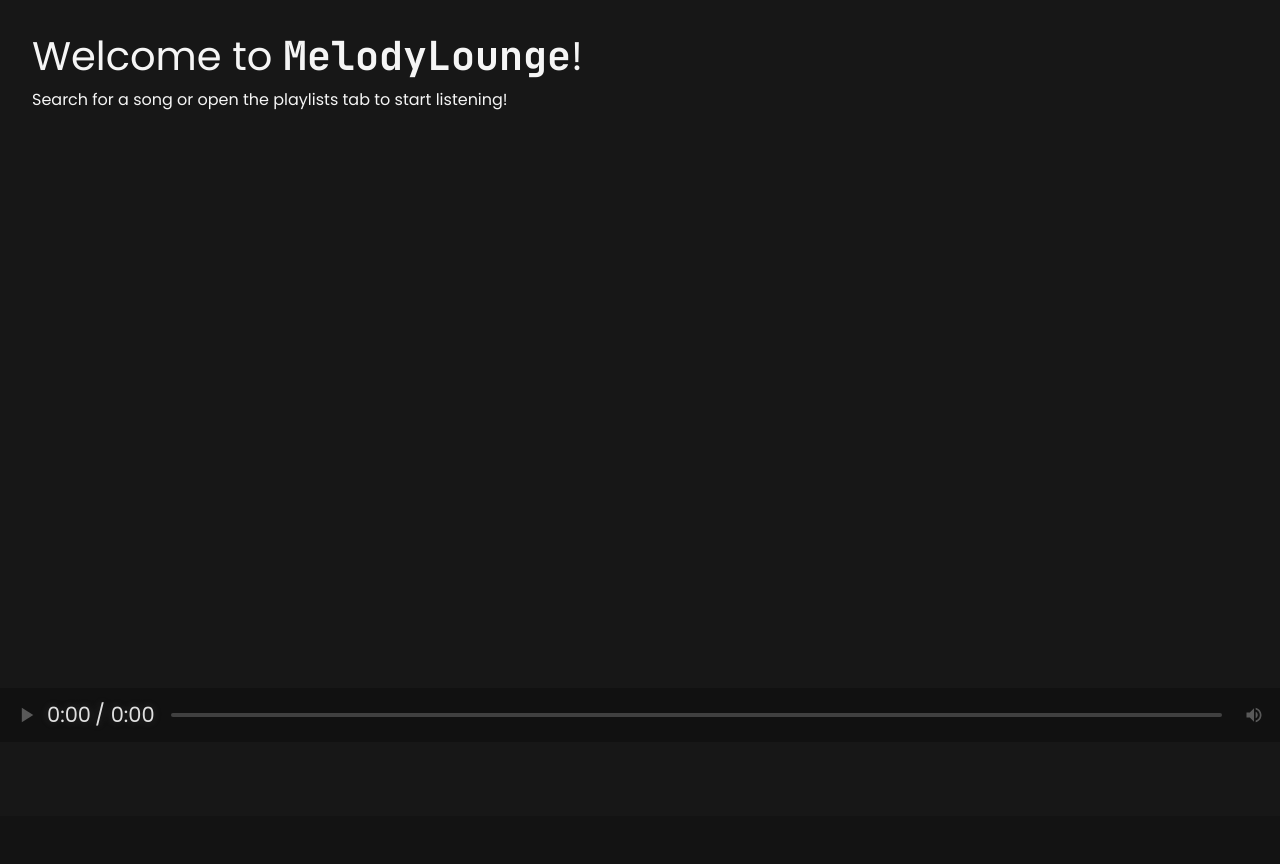
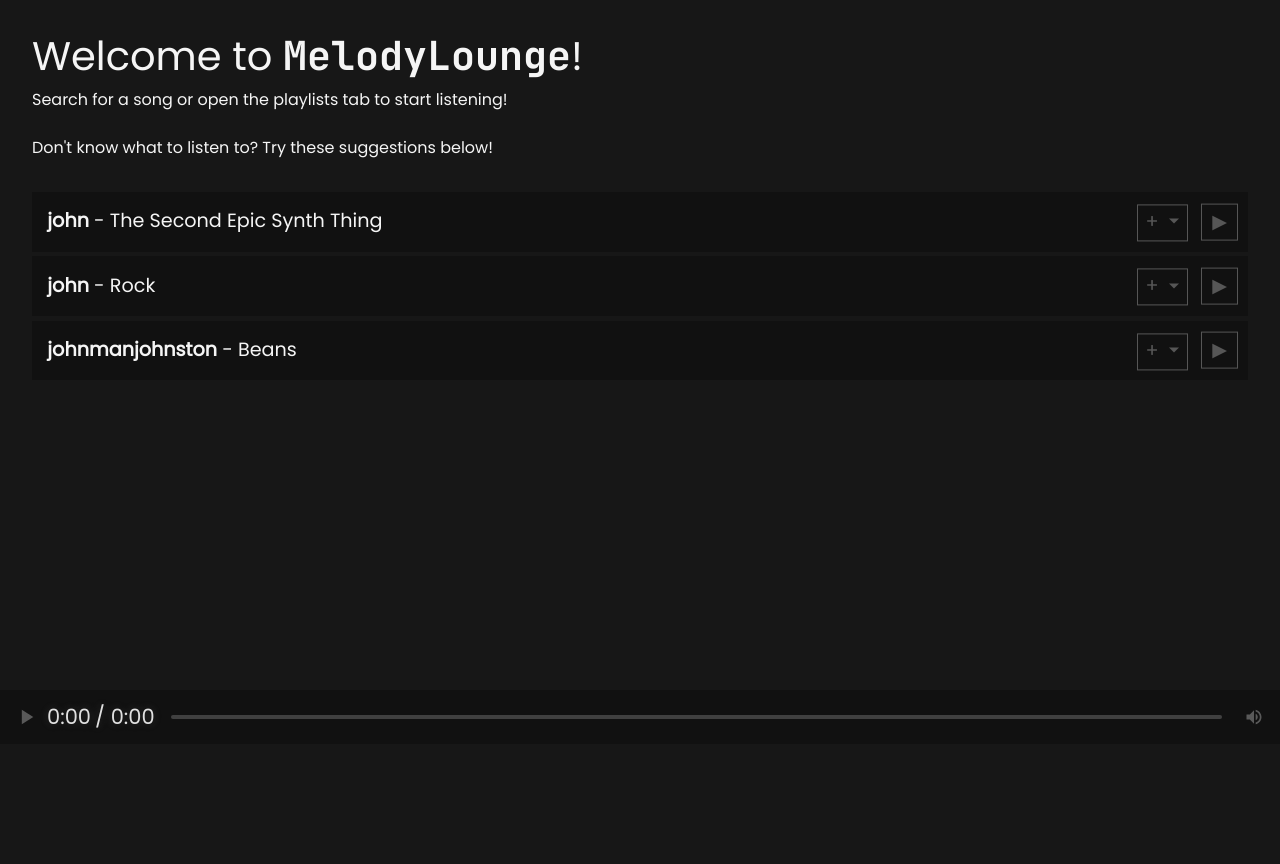
Before and after one commit to johnmanjohnston/melodylounge, a Django app: page / in a window 1280 px wide. Shown: the part 56-920 px from the top of the page. Before the commit the page ends 782 px from the top, so only its background shows below. Run offline with Django 4.2, Linux system fonts and the light colour scheme; a user stored in the database is signed in; data comes from the database, SQL or seed files in the repository; both versions use the stored data as it was after the commit; some libraries are stand-ins or nearby versions; some web fonts are replaced.

Commit message:
Added random song suggestions

```diff
--- a/capstone/melodylounge/static/melodylounge/global.css
+++ b/capstone/melodylounge/static/melodylounge/global.css
@@ -26,7 +26,7 @@ html, body {
 }
 
 .ml-bg-navbar {
-    background: #0C0C0C;
+    background: #111;
 }
 
 .ml-text {
@@ -40,7 +40,7 @@ html, body {
 
 #audio-controller-wrapper {
     position: fixed;
-    bottom: -5px;
+    bottom: -7px;
     width: 100vw;
 }
 
--- a/capstone/melodylounge/static/melodylounge/song.js
+++ b/capstone/melodylounge/static/melodylounge/song.js
@@ -159,3 +159,9 @@ function playAudio(songID) {
         currentlyPlayling.innerHTML = `<div class="w-50;">${getSongsHTML(result)}</div>`
     });
 }
+
+function showRandomSongs() {
+    fetch("random_songs").then(response => response.json()).then(result => {
+        SONGS_DISPLAY.innerHTML = getSongsHTML(result);
+    });
+}
--- a/capstone/melodylounge/static/melodylounge/tab_manager.js
+++ b/capstone/melodylounge/static/melodylounge/tab_manager.js
@@ -4,7 +4,7 @@ var tabs = ["search-tab", "playlists-tab", "profile-tab", "songs-in-playlist-tab
 
 if (window.location.pathname == "/") {
     var navbarBrandBtn = document.querySelector("#navbar-brand-btn");
-    navbarBrandBtn.setAttribute("href", "#");
+    navbarBrandBtn.setAttribute("href", "javascript:void(0);");
     navbarBrandBtn.setAttribute("onclick", "showTab('home-tab')")
 }
 
@@ -18,6 +18,10 @@ function showTab(tabName) {
     updatePlaylistList();
     SONGS_DISPLAY.innerHTML = "";
 
+    if (tabName == "home-tab") {
+        showRandomSongs();
+    }
+
     tabs.forEach(tab => {
         document.querySelector(`#${tab}`).style.display = "none";
     });
--- a/capstone/melodylounge/templates/melodylounge/index.html
+++ b/capstone/melodylounge/templates/melodylounge/index.html
@@ -12,7 +12,8 @@
 
 <div id="home-tab" class="tab">
     <h1>Welcome to <span style="font-family: 'JetBrains Mono', sans-serif;">MelodyLounge</span>!</h1>
-    <div>Search for a song or open the playlists tab to start listening!</div>
+    <div>Search for a song or open the playlists tab to start listening!</div> <br>
+    <div>Don't know what to listen to? Try these suggestions below!</div>
 </div>
 
 <div id="playlists-tab" class="tab">
--- a/capstone/melodylounge/urls.py
+++ b/capstone/melodylounge/urls.py
@@ -20,7 +20,9 @@ urlpatterns = [
 
     path("rename_playlist", views.rename_playlist, name="rename_playlist"),
     path("new_playlist", views.new_playlist, name="new_plalist"),
-    path("delete_playlist", views.delete_playlist, name="delete_playlist")
+    path("delete_playlist", views.delete_playlist, name="delete_playlist"),
+
+    path("random_songs", views.random_songs, name="random_songs")
 ]
 
 from django.conf import settings
--- a/capstone/melodylounge/views.py
+++ b/capstone/melodylounge/views.py
@@ -76,8 +76,8 @@ def save_audio_file(user_id, song_title, explicit, f):
     song = Song(author=author, title=song_title, explicit=explicit)
     song.save()
 
-    with open(settings.SONG_DESTINATION_DIR + str(song.id) + ".wav", "wb+") as destination:
-    #with open("{settings.SONG_DESTINATION_DIR}{song.id}.wav", "wb+") as destination:
+    #with open(settings.SONG_DESTINATION_DIR + str(song.id) + ".wav", "wb+") as destination:
+    with open(f"{settings.SONG_DESTINATION_DIR}{song.id}.wav", "wb+") as destination:
         for chunk in f.chunks():
             destination.write(chunk)
 
@@ -207,3 +207,17 @@ def delete_playlist(request):
 
     playlist.delete()
     return HttpResponse("Playlist deleted")
+
+# Misc
+def random_songs(request):
+    from random import randint
+    selected_songs = []
+
+    while len(selected_songs) <= 2:
+        selected_song = Song.objects.all()[randint(0, len(Song.objects.all()) - 1)]
+
+        if selected_song in selected_songs: continue
+
+        selected_songs.append(selected_song)
+
+    return JsonResponse([song.serialize() for song in selected_songs], safe=False)
```
Also changed, not shown: capstone/README.md, capstone/db.sqlite3, 2 other files.
